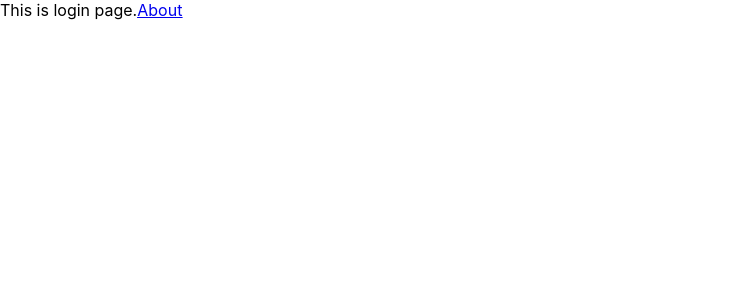
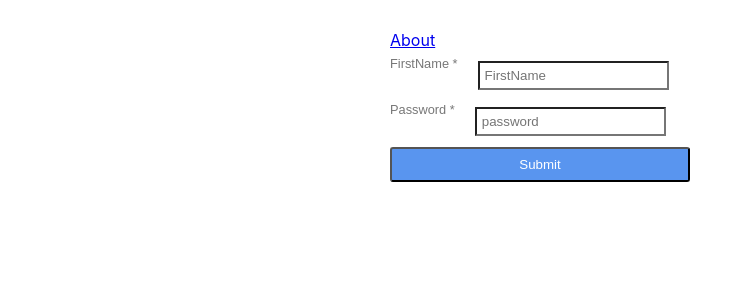
Before and after one commit to SawSoni/todolist, a React (Create React App) app: page / in a window 1280 px wide. Shown: the top 300 px of the page, without its empty margins (0-749 px from the left). Built offline with nearby package versions, Linux system fonts and the light colour scheme.

Commit message:
created a wrapper component

```diff
--- /dev/null
+++ b/src/Components/Wrapper/Wrapper.js
@@ -0,0 +1,14 @@
+import React, { Component } from 'react'
+import {StyledWrapper} from './Wrapper.style'
+
+class Wrapper extends Component {
+    render(){
+        return(
+            <StyledWrapper width={this.props.width} margin={this.props.margin}>
+                {this.props.children}
+            </StyledWrapper>
+        )
+    }
+}
+
+export default Wrapper
--- /dev/null
+++ b/src/Components/Wrapper/Wrapper.style.js
@@ -0,0 +1,9 @@
+import styled from 'styled-components';
+
+
+export const StyledWrapper = styled.div`
+    width: ${props => props.width};
+    margin: ${props => props.margin};
+    /* border: 2px solid red; */
+
+`
--- a/src/Containers/Login/Login.js
+++ b/src/Containers/Login/Login.js
@@ -1,16 +1,105 @@
 import React, { Component } from 'react';
-import { Link, NavLink } from 'react-router-dom';
+import { NavLink } from 'react-router-dom';
+import  Wrapper from '../../Components/Wrapper/Wrapper';
+import { StyleInput, Button, Form, Label, Text } from '../../Components/FormElement/Input.style';
+import { Formik } from 'formik';
+
 
 
 class Login extends Component {
+    state = {
+        formData : '',
+    }
+
     render(){
         return(
-            <div>
-                This is login page.
+            <Wrapper width="500px" margin="30px auto">
                 <NavLink to="/about">
                      <a href="#">About</a>
                 </NavLink>
-            </div>
+              <Formik
+                initialValues={{firstName: '', password: ''}}
+
+                validate={values => {
+                    let errors = {};
+                    if (!values.firstName) {
+                        errors.firstName= 'Please fill your firstName';
+                    }
+
+                    if(!values.password){
+                        errors.password = "A password is required";
+                    }else if (values.password.length < 6) {
+                        errors.password = "password must be 6 characters";
+                    }
+                    return errors;
+                }}
+
+                onSubmit={(values, { resetForm,  setSubmitting }) => {
+                    console.log(values)
+                    this.setState({
+                        formData: values
+                    })
+                    console.log("..............", this.state.formData)
+                    resetForm()
+                    setSubmitting(false);
+                    }}
+                >
+
+
+                    {({
+                        isSubmitting,
+                        errors,
+                        touched,
+                        handleSubmit,
+                        handleChange,
+                        handleBlur,
+                        values
+                    }) => (
+
+
+                            <Form onSubmit={handleSubmit}>
+                            <Label>
+                                FirstName *
+
+                                <StyleInput
+                                    border={errors.firstName && '1px solid red'}
+                                    name="firstName"
+                                    placeholder="FirstName"
+                                    type="text"
+                                    value={values.firstName}
+                                    onChange={handleChange}
+                                    onBlur={handleBlur}
+                                />
+                                {errors.firstName && <Text color="red">{errors.firstName}</Text>}
+                            </Label>
+                            <Label>
+                                Password *
+                                <StyleInput
+                                    name="password"
+                                    placeholder="password"
+                                    type="password"
+                                    value={values.password}
+                                    border={
+                                        touched.password && errors.password && '1px solid red'
+                                    }
+                                    onChange={handleChange}
+                                    onBlur={handleBlur}
+
+                                    />
+                                {touched.password &&
+                                    errors.password && <Text color="red">{errors.password}</Text>}
+                            </Label>
+                                <Button type="submit" disabled={isSubmitting}>Submit</Button>
+                            </Form>
+
+                    )
+                }
+
+        </Formik>
+
+
+
+    </Wrapper>
         )
     }
 }
```
